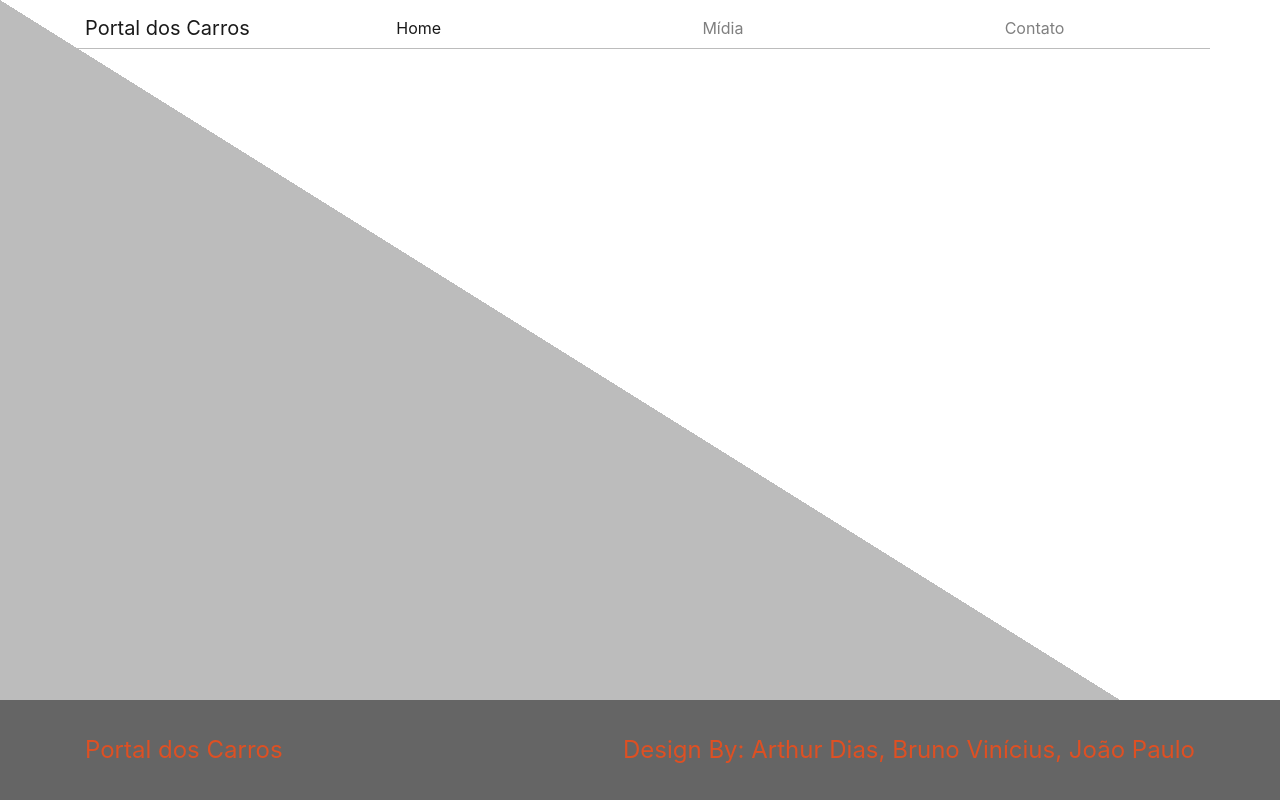
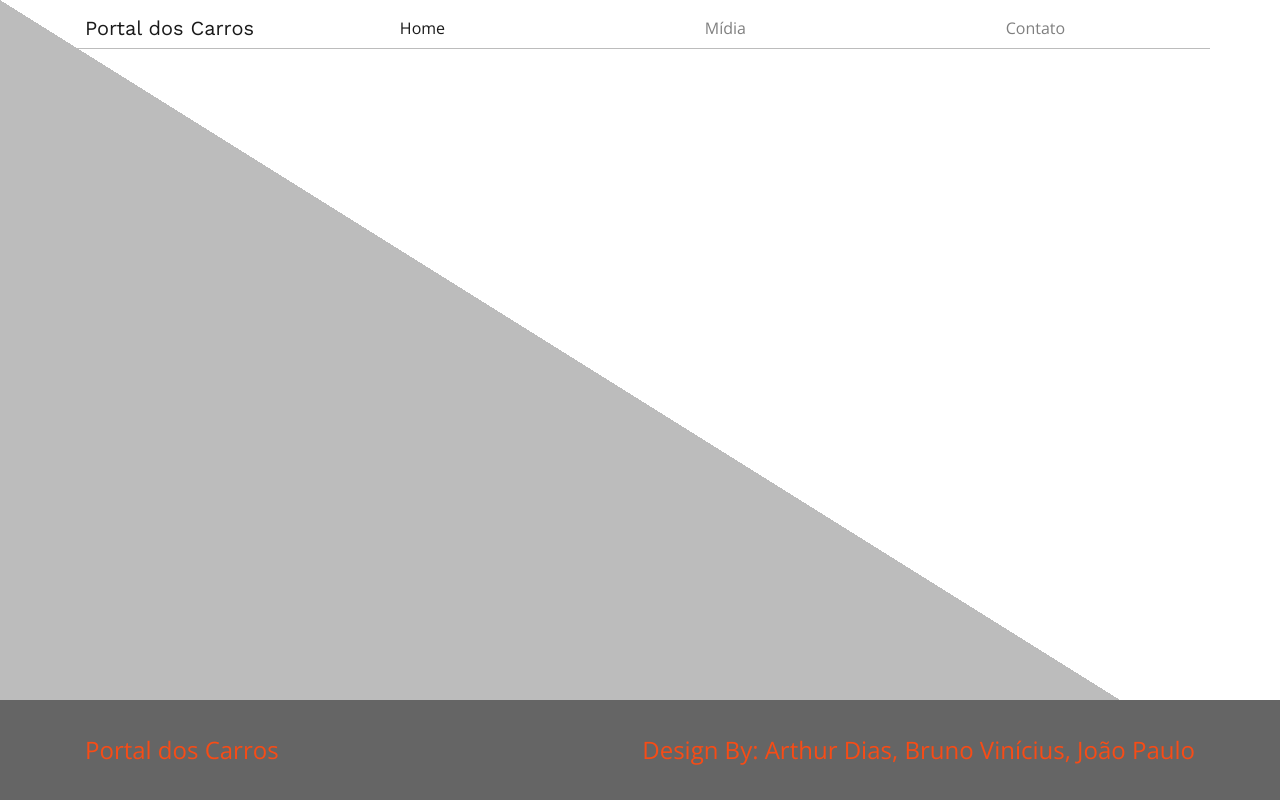
Before and after one commit to arthurdias-trad/Projeto1-Santander-FullStack, a PHP site: page /template1.html in a window 1280 px wide. Run offline with PHP 8.4, Linux system fonts and the light colour scheme; some libraries are stand-ins or nearby versions.

Commit message:
Correções de cor e footer

```diff
--- a/ArthurDias, BrunoVinícius, JoãoPaulo – PortalDeCarros/css/style.css
+++ b/ArthurDias, BrunoVinícius, JoãoPaulo – PortalDeCarros/css/style.css
@@ -1,5 +1,5 @@
 :root {
-  --color-laranja: rgba(247, 76, 22, 0.83);
+  --color-laranja: rgba(247, 76, 22, 1);
   --color-escuro: #656565;
   --color-médio: #969696;
   --color-claro: #bcbcbc;
@@ -7,12 +7,8 @@
 
 body {
   background: linear-gradient(to top left, var(--color-claro) 50%, white 50%);
-  min-width: 100vw;
+  font-family: "Open Sans", sans-serif;
   min-height: 100vh;
-}
-
-main {
-  min-height: 80vh;
 }
 
 footer {
@@ -23,10 +19,13 @@ footer {
 }
 
 .footer {
-  font-size: 1.5rem;
+  font-size: 1rem;
   color: var(--color-laranja);
   display: flex;
-  justify-content: space-between;
+  flex-direction: column;
+  justify-content: center;
+  align-items: center;
+  text-align: center;
 }
 
 nav {
@@ -35,6 +34,10 @@ nav {
 
 .navbar-center {
   margin: 0 auto;
+}
+
+.logo {
+  font-family: "Work Sans", sans-serif;
 }
 
 .bg-laranja {
@@ -53,6 +56,22 @@ nav {
   background: var(--color-claro);
 }
 
+/* Telas pequenas */
+@media (min-width: 576px) {
+  .footer {
+    flex-direction: row;
+    justify-content: space-between;
+  }
+}
+
+/* Telas médias */
+@media (min-width: 768px) {
+  .footer {
+    font-size: 1.25rem;
+  }
+}
+
+/* Telas grandes */
 @media (min-width: 992px) {
   body {
     background: linear-gradient(
@@ -75,4 +94,8 @@ nav {
     display: flex;
     justify-content: space-around;
   }
+
+  .footer {
+    font-size: 1.5rem;
+  }
 }
--- a/ArthurDias, BrunoVinícius, JoãoPaulo – PortalDeCarros/template1.html
+++ b/ArthurDias, BrunoVinícius, JoãoPaulo – PortalDeCarros/template1.html
@@ -4,6 +4,10 @@
     <meta charset="UTF-8" />
     <meta name="viewport" content="width=device-width, initial-scale=1.0" />
     <title>Portal dos Carros</title>
+    <link
+      href="https://fonts.googleapis.com/css2?family=Open+Sans&family=Work+Sans&display=swap"
+      rel="stylesheet"
+    />
     <link rel="stylesheet" href="css/bootstrap.min.css" />
     <link rel="stylesheet" href="css/style.css" />
   </head>
@@ -12,7 +16,7 @@
       <nav class="navbar navbar-expand-lg navbar-light navbar-transparent">
         <div class="container">
           <div class="navbar-center">
-            <a class="navbar-brand" href="#">Portal dos Carros</a>
+            <a class="navbar-brand logo" href="#">Portal dos Carros</a>
           </div>
           <button
             class="navbar-toggler"
```
